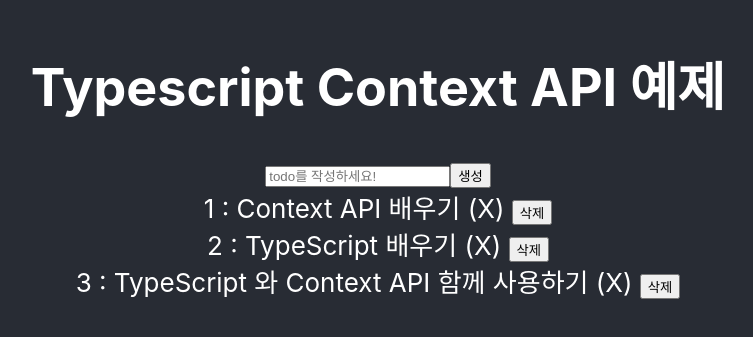
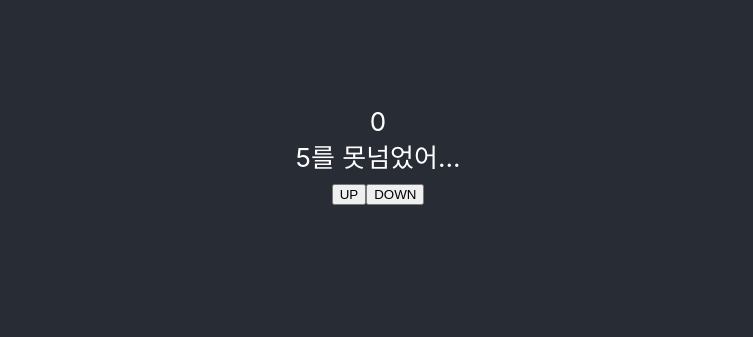
Before and after one commit to junghyeonsu/practice-context-api, a React (Create React App) app: page / in a window 1280 px wide. Shown: the part 245-582 px from the top of the page, without its empty margins (262-1015 px from the left). Built offline with nearby package versions, Linux system fonts and the light colour scheme; the HTML template or start-up script is replaced by a standard one.

Commit message:
간단한 카운터 예제 추가

```diff
--- a/src/App.tsx
+++ b/src/App.tsx
@@ -4,7 +4,7 @@ import Parent from 'components/Parent';
 import GlobalProvider from 'contexts/GlobalProvider';
 
 // 애들 가르치려고 만든거임!
-// import TestComponent from 'TestComponent';
+import TestComponent from 'TestComponent';
 
 function App() {
   return (
@@ -12,8 +12,9 @@ function App() {
     <GlobalProvider>
       <div className="App">
         <header className="App-header">
-          <h1>Typescript Context API 예제</h1>
-          <Parent />
+          {/* <h1>Typescript Context API 예제</h1>
+          <Parent /> */}
+          <TestComponent />
         </header>
       </div>
     </GlobalProvider>
--- a/src/TestComponent.tsx
+++ b/src/TestComponent.tsx
@@ -21,9 +21,7 @@ function TestComponent() {
       {/* 우리가 선언한 count state를 표시해준다.  */}
       {count}
 
-      <TestChildComponent count={count}>
-        <p>요기는 children 이름으로 전달될거야!</p>
-      </TestChildComponent>
+      {count > 5 ? <div>5가 넘었다!</div> : <div>5를 못넘었어...</div>}
 
       {/* UP 버튼과 DOWN 버튼을 생성해서 onClick 함수를 전달해준다. */}
       <button onClick={onClickUpCount}>UP</button>
```
Also changed, not shown: 1 other file (tests, documents, lock files or other folders).
